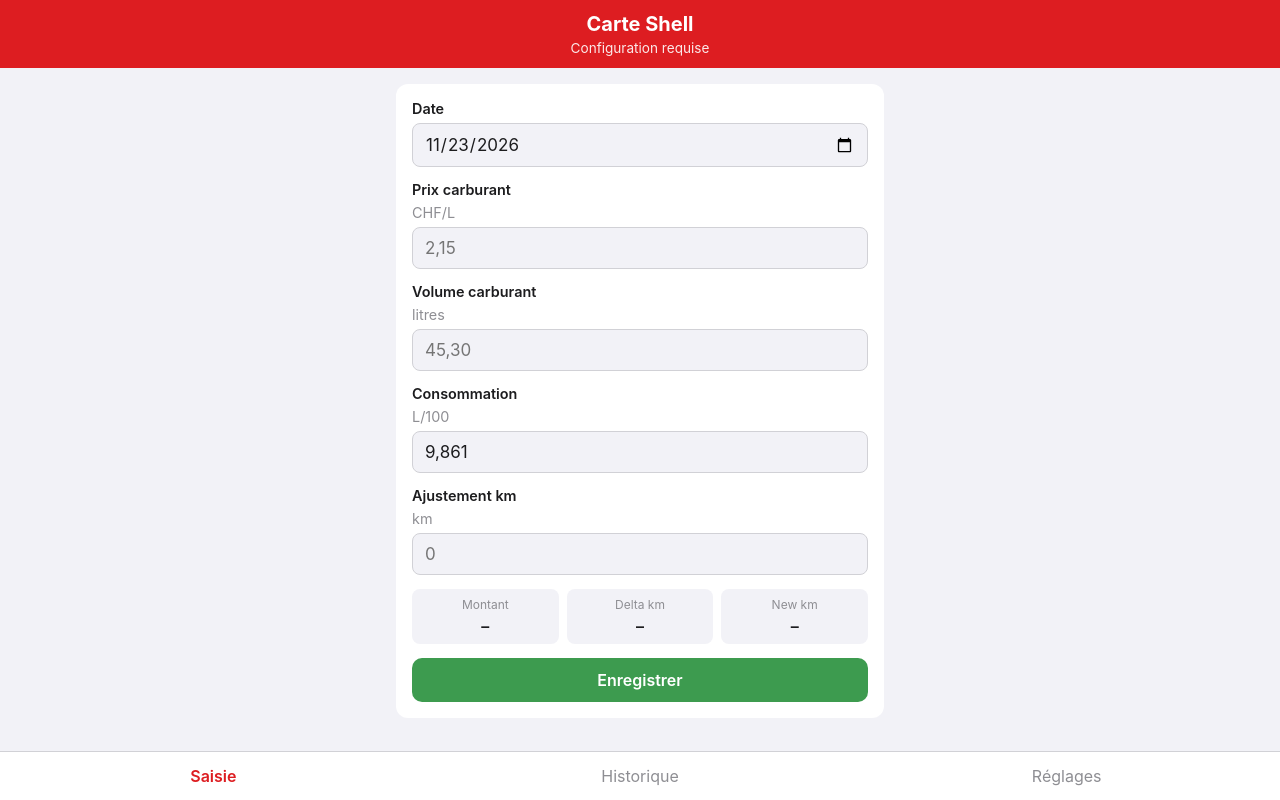
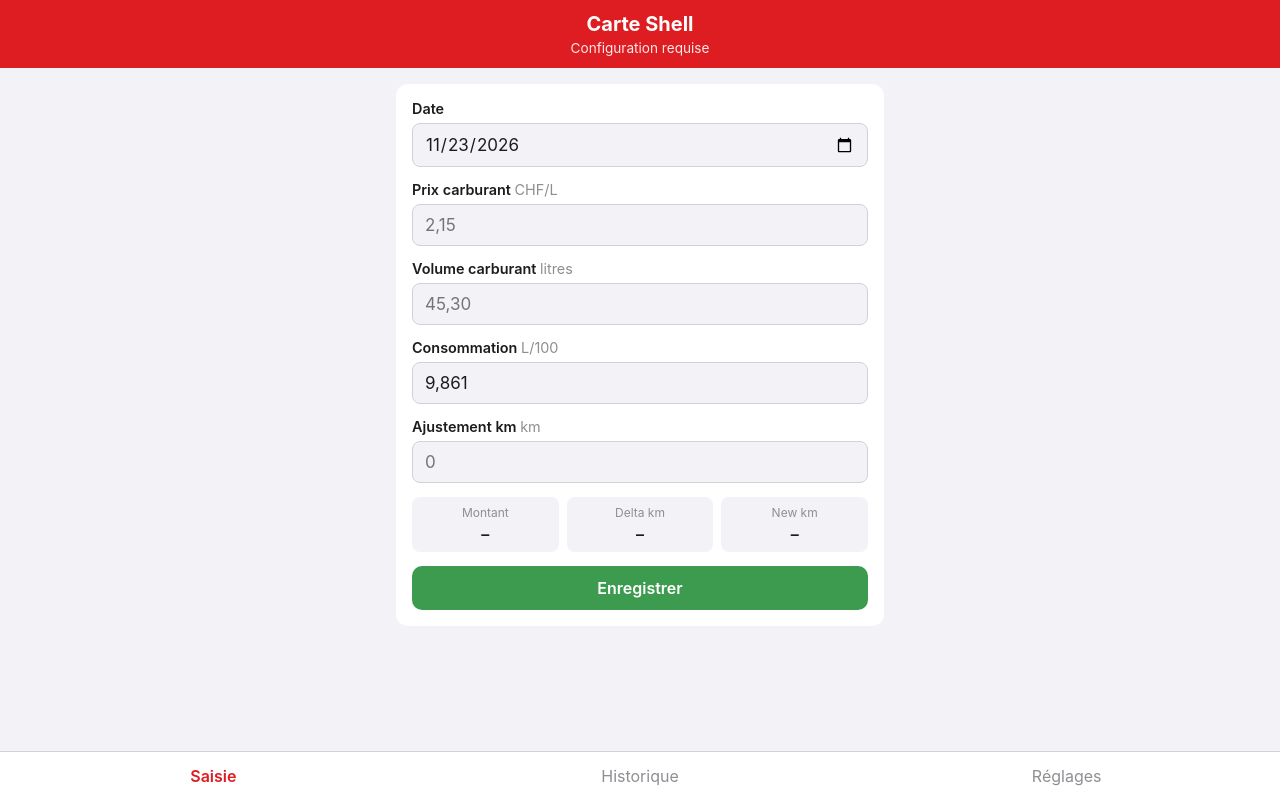
Before and after one commit to aquarilis/shell_tracker, a plain HTML site: page index.html in a window 1280 px wide. Both pictures are taken after a click on the button "Saisie". Drawn offline with Linux system fonts and the light colour scheme.

Commit message:
Adjust UI

```diff
--- a/index.html
+++ b/index.html
@@ -25,16 +25,16 @@
         <label>Date
           <input type="date" id="date" required>
         </label>
-        <label>Prix carburant <span class="unit">CHF/L</span>
+        <label><span>Prix carburant <span class="unit">CHF/L</span></span>
           <input type="text" id="price" inputmode="decimal" autocomplete="off" placeholder="2,15" required>
         </label>
-        <label>Volume carburant <span class="unit">litres</span>
+        <label><span>Volume carburant <span class="unit">litres</span></span>
           <input type="text" id="volume" inputmode="decimal" autocomplete="off" placeholder="45,30" required>
         </label>
-        <label>Consommation <span class="unit">L/100</span>
+        <label><span>Consommation <span class="unit">L/100</span></span>
           <input type="text" id="consumption" inputmode="decimal" autocomplete="off" required>
         </label>
-        <label>Ajustement km <span class="unit">km</span>
+        <label><span>Ajustement km <span class="unit">km</span></span>
           <input type="text" id="adjustment" inputmode="numeric" autocomplete="off" placeholder="0">
         </label>
 
```
Also changed, not shown: 1 other file.
